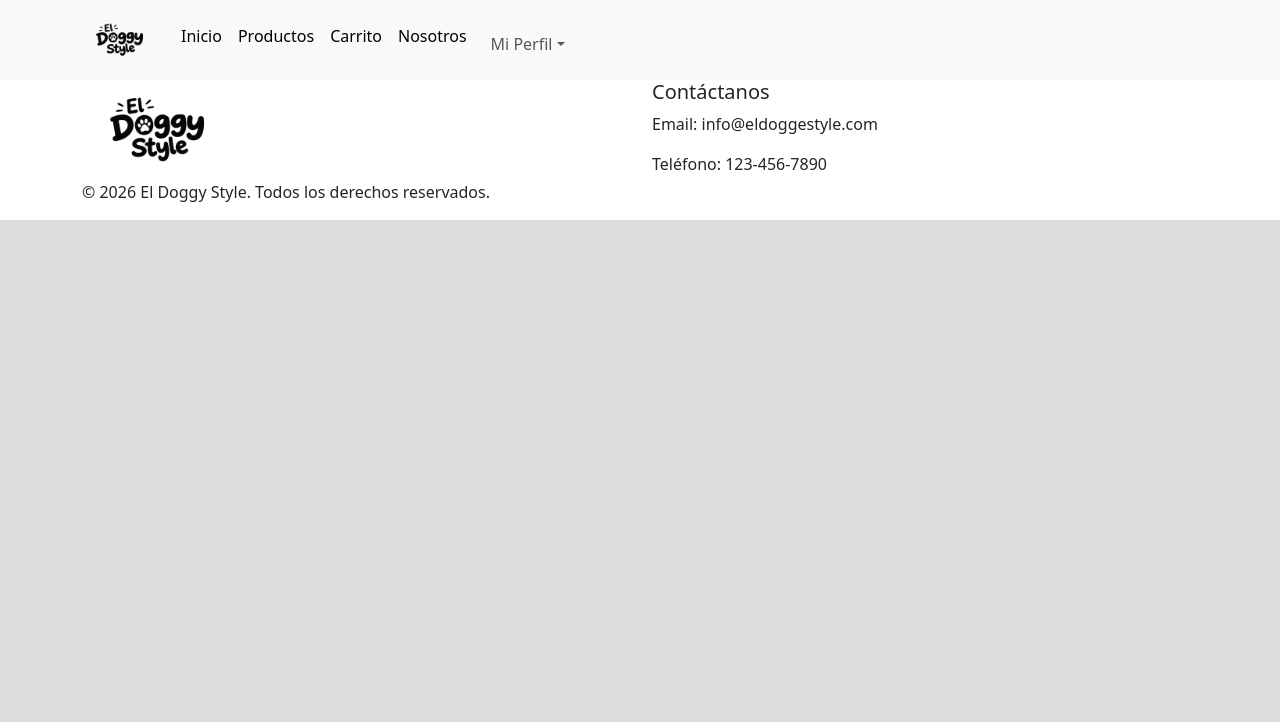
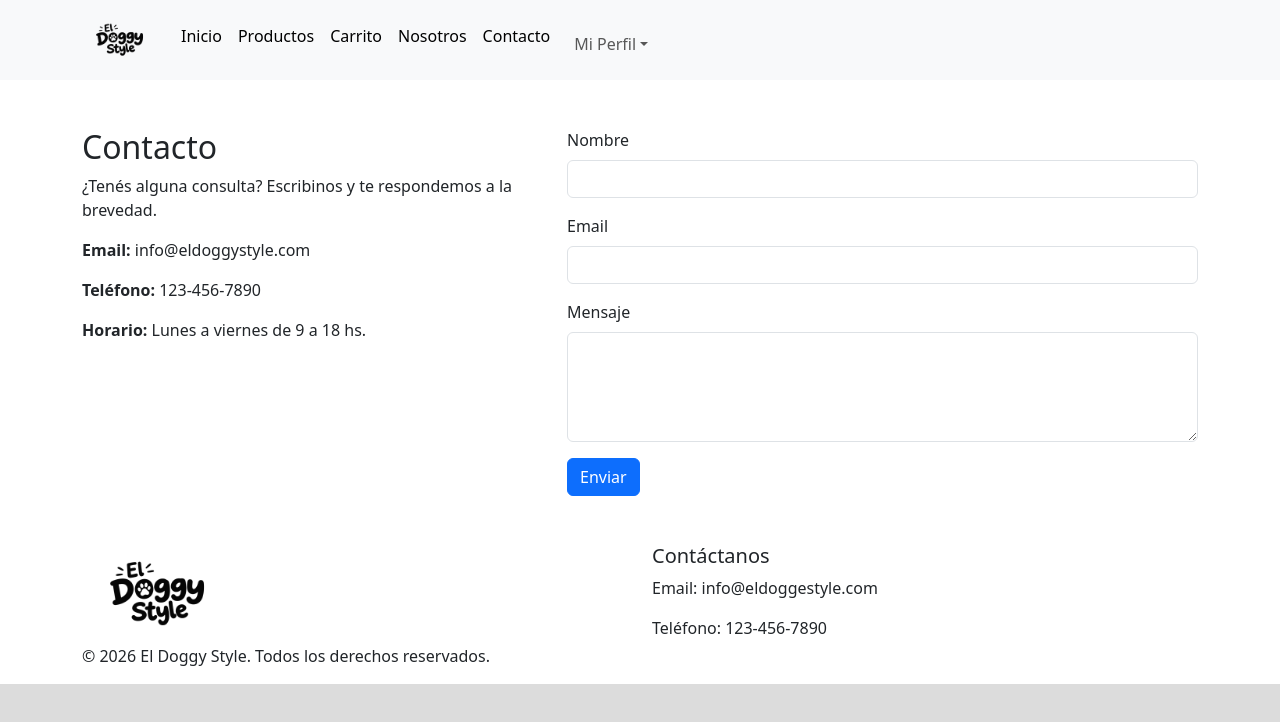
Before and after one commit to agusfmartinez/tp-tienda-online, a React (Vite) app: page /contacto in a window 1280 px wide. Shown: the top 722 px of the page. Built offline with nearby package versions, Linux system fonts and the light colour scheme.

Commit message:
pagina de contacto

```diff
--- a/src/App.jsx
+++ b/src/App.jsx
@@ -14,6 +14,7 @@ import IniciarSesion from "./pages/IniciarSesion";
 import FormularioCompra from "./components/FormularioCompra";
 import Footer from "./components/Footer";
 import DetalleProducto from "./pages/DetalleProducto";
+import Contacto from "./pages/Contacto";
 
 
 function App() {
@@ -30,6 +31,7 @@ function App() {
           <Route path="/datosUsuario" element={<DatosUsuario/>}/>
           <Route path="/iniciarSesion" element={<IniciarSesion/>}/>
           <Route path="/formularioCompra" element={<FormularioCompra/>} />
+          <Route path="/contacto" element={<Contacto/>}/>
 
           <Route path="/producto/:id" element={<DetalleProducto/>}/>
         </Routes>
--- a/src/components/NavBar.jsx
+++ b/src/components/NavBar.jsx
@@ -20,6 +20,7 @@ function AppNavBar() {
             <Nav as={Link} to="/productos" className='botonesNavBar'>Productos</Nav>
             <Nav as={Link} to="/carrito" className='botonesNavBar'>Carrito</Nav>
             <Nav as={Link} to="/nosotros" className='botonesNavBar'>Nosotros</Nav>
+            <Nav as={Link} to="/contacto" className='botonesNavBar'>Contacto</Nav>
             <NavDropdown title="Mi Perfil" className='botonesNavBar' id="basic-nav-dropdown">
               <NavDropdown.Item as={Link} to="/datosUsuario">Mis Datos</NavDropdown.Item>
               <NavDropdown.Item as={Link} to="/carrito">Mi Carrito</NavDropdown.Item>
--- /dev/null
+++ b/src/pages/Contacto.jsx
@@ -0,0 +1,114 @@
+import { useState } from 'react';
+
+const formularioVacio = { nombre: '', email: '', mensaje: '' };
+
+const Contacto = () => {
+  const [formulario, setFormulario] = useState(formularioVacio);
+  const [errores, setErrores] = useState({});
+  const [enviado, setEnviado] = useState(false);
+
+  function handleChange(e) {
+    setFormulario({ ...formulario, [e.target.name]: e.target.value });
+  }
+
+  function validar() {
+    const nuevosErrores = {};
+
+    if (formulario.nombre.trim() === '') {
+      nuevosErrores.nombre = 'El nombre es obligatorio.';
+    }
+
+    if (formulario.email.trim() === '') {
+      nuevosErrores.email = 'El email es obligatorio.';
+    } else if (!/^[^\s@]+@[^\s@]+\.[^\s@]+$/.test(formulario.email)) {
+      nuevosErrores.email = 'El email no tiene un formato válido.';
+    }
+
+    if (formulario.mensaje.trim().length < 10) {
+      nuevosErrores.mensaje = 'El mensaje debe tener al menos 10 caracteres.';
+    }
+
+    return nuevosErrores;
+  }
+
+  function handleSubmit(e) {
+    e.preventDefault();
+
+    const nuevosErrores = validar();
+    setErrores(nuevosErrores);
+
+    if (Object.keys(nuevosErrores).length > 0) {
+      return;
+    }
+
+    setEnviado(true);
+    setFormulario(formularioVacio);
+  }
+
+  return (
+    <main className="container py-5">
+      <div className="row g-5">
+        <div className="col-12 col-md-5">
+          <h2>Contacto</h2>
+          <p>¿Tenés alguna consulta? Escribinos y te respondemos a la brevedad.</p>
+          <p><strong>Email:</strong> info@eldoggystyle.com</p>
+          <p><strong>Teléfono:</strong> 123-456-7890</p>
+          <p><strong>Horario:</strong> Lunes a viernes de 9 a 18 hs.</p>
+        </div>
+
+        <div className="col-12 col-md-7">
+          {enviado && (
+            <div className="alert alert-success">
+              ¡Gracias por escribirnos! Te vamos a responder pronto.
+            </div>
+          )}
+
+          <form onSubmit={handleSubmit} noValidate>
+            <div className="mb-3">
+              <label htmlFor="nombre" className="form-label">Nombre</label>
+              <input
+                id="nombre"
+                name="nombre"
+                type="text"
+                className={`form-control ${errores.nombre ? 'is-invalid' : ''}`}
+                value={formulario.nombre}
+                onChange={handleChange}
+              />
+              <div className="invalid-feedback">{errores.nombre}</div>
+            </div>
+
+            <div className="mb-3">
+              <label htmlFor="email" className="form-label">Email</label>
+              <input
+                id="email"
+                name="email"
+                type="email"
+                className={`form-control ${errores.email ? 'is-invalid' : ''}`}
+                value={formulario.email}
+                onChange={handleChange}
+              />
+              <div className="invalid-feedback">{errores.email}</div>
+            </div>
+
+            <div className="mb-3">
+              <label htmlFor="mensaje" className="form-label">Mensaje</label>
+              <textarea
+                id="mensaje"
+                name="mensaje"
+                rows="4"
+                className={`form-control ${errores.mensaje ? 'is-invalid' : ''}`}
+                value={formulario.mensaje}
+                onChange={handleChange}
+              />
+              <div className="invalid-feedback">{errores.mensaje}</div>
+            </div>
+
+            <button type="submit" className="btn btn-primary">Enviar</button>
+          </form>
+        </div>
+      </div>
+    </main>
+  );
+};
+
+export default Contacto;
```
